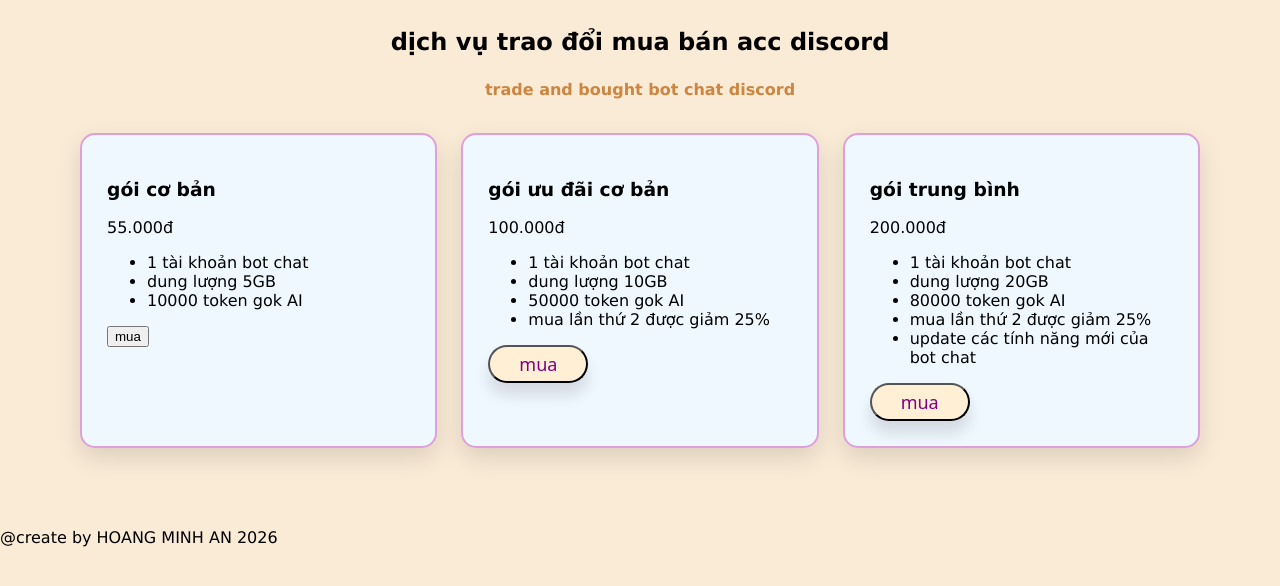
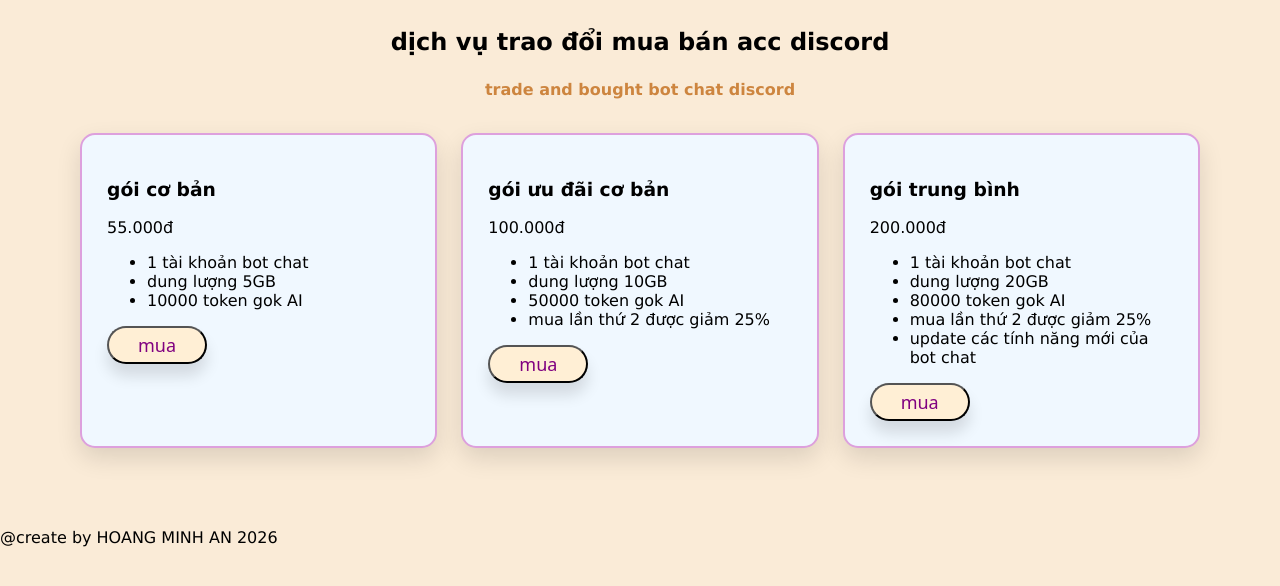
Before and after one commit to minhan2005-noon/trang-ban-bot-discord, a plain HTML site: page index.html in a window 1280 px wide. Shown: the part 346-932 px from the top of the page. Drawn offline with Linux system fonts and the light colour scheme.

Commit message:
update html and css

```diff
--- a/style.css
+++ b/style.css
@@ -109,12 +109,6 @@ body{
     text-align: left;
 }
 
-<<<<<<< HEAD
-*{
-    box-sizing: border-box;
-}
-=======
-
 .the_1 button{
     background-color:papayawhip;
     padding: 5px;
@@ -186,4 +180,3 @@ body{
     background-color: green;
     color: black;
 }
->>>>>>> f943b68 (update html and css)
```
